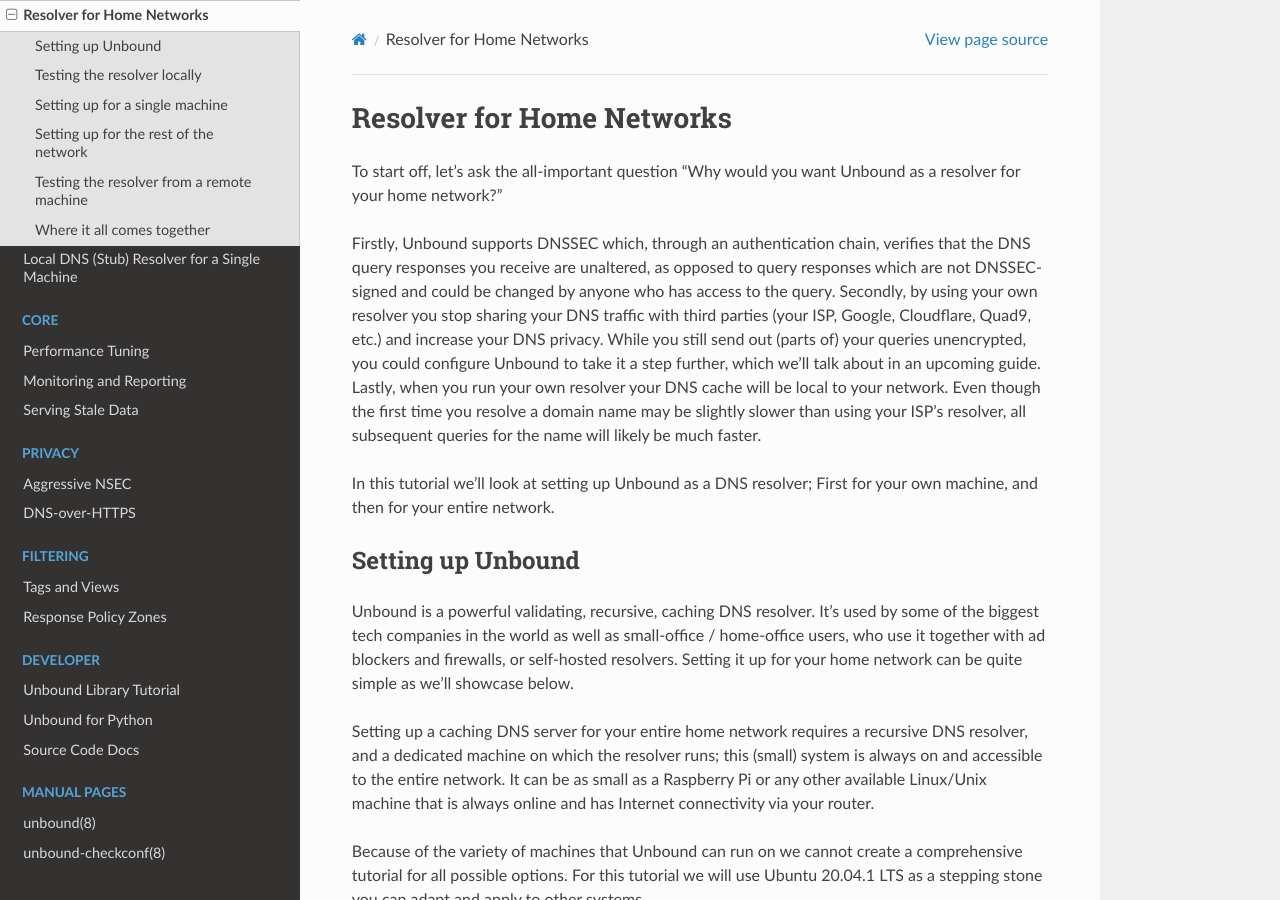
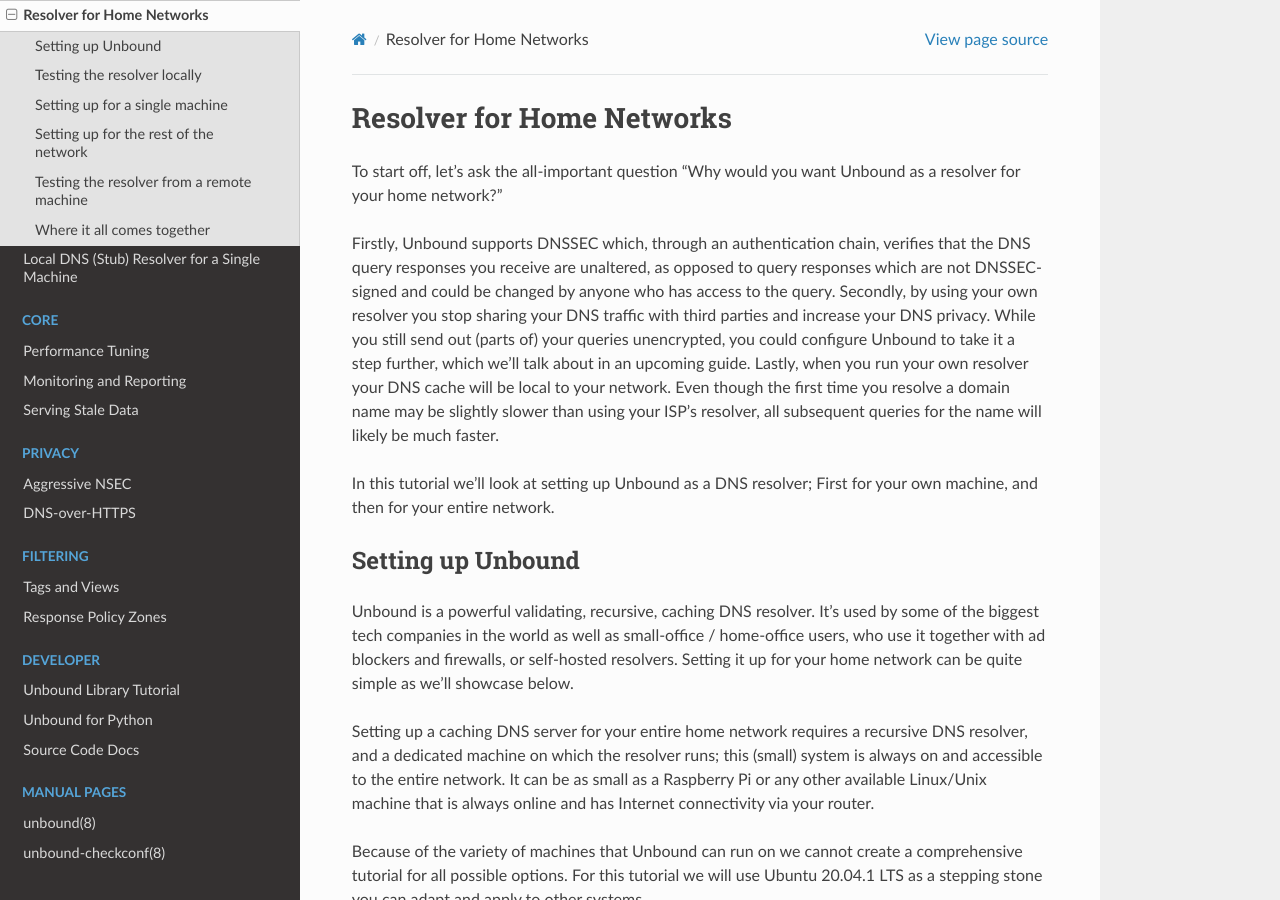
Before and after one commit to NLnetLabs/unbound-manual, a Sphinx documentation site: the page built from source/use-cases/home-resolver.rst, in a window 1280 px wide and 900 px high. Built offline with Sphinx 7.4.7 and the Read the Docs theme 2.0.0, drawn with Linux system fonts in a browser that asks for light colours.

Commit message:
Remove examples to be more neutral

```diff
--- a/source/use-cases/home-resolver.rst
+++ b/source/use-cases/home-resolver.rst
@@ -8,13 +8,13 @@
 verifies that the DNS query responses you receive are unaltered, as opposed to
 query responses which are not DNSSEC-signed and could be changed by anyone who
 has access to the query. Secondly, by using your own resolver you stop sharing
-your DNS traffic with third parties (your ISP, Google, Cloudflare, Quad9, etc.)
-and increase your DNS privacy. While you still send out (parts of) your queries
-unencrypted, you could configure Unbound to take it a step further, which we'll
-talk about in an upcoming guide. Lastly, when you run your own resolver your DNS
-cache will be local to your network. Even though the first time you resolve a
-domain name may be slightly slower than using your ISP’s resolver, all
-subsequent queries for the name will likely be much faster.
+your DNS traffic with third parties and increase your DNS privacy. While you
+still send out (parts of) your queries unencrypted, you could configure Unbound
+to take it a step further, which we'll talk about in an upcoming guide. Lastly,
+when you run your own resolver your DNS cache will be local to your network.
+Even though the first time you resolve a domain name may be slightly slower than
+using your ISP’s resolver, all subsequent queries for the name will likely be
+much faster.
 
 In this tutorial we'll look at setting up Unbound as a DNS resolver; First for
 your own machine, and then for your entire network.
```
